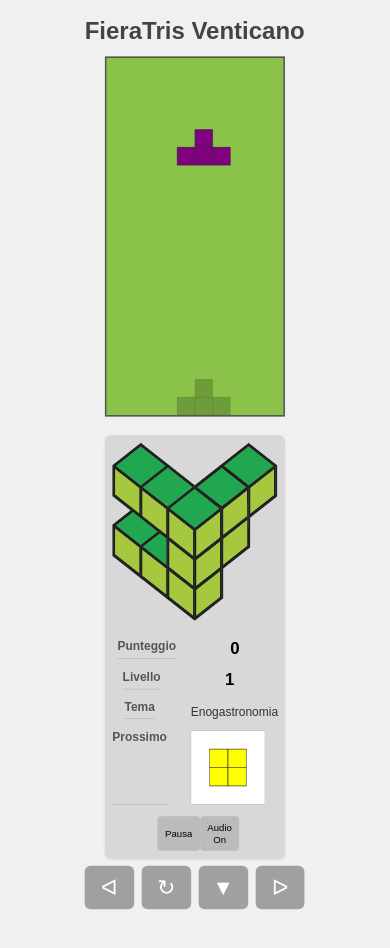
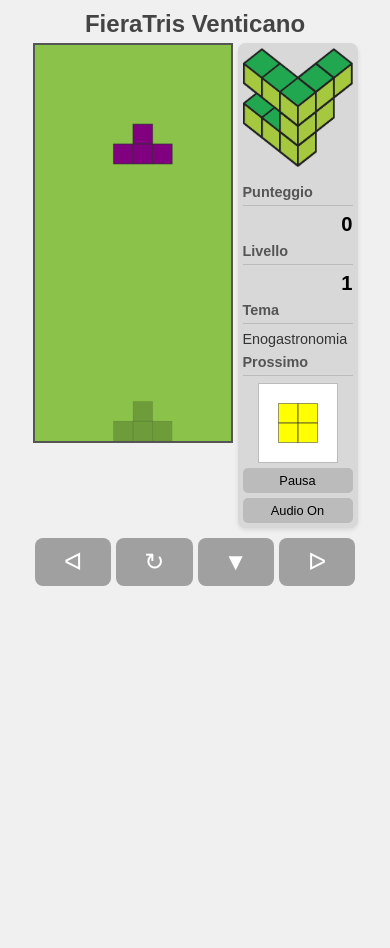
Before and after one commit to D3Br4nd/fieratrisVenticano, a website: page public/index.html in a window 390 px wide. After the commit the page ends 844 px from the top, so only its background shows below. Drawn offline with nearby package versions, Linux system fonts and the light colour scheme.

Commit message:
aggiustamenti ui

```diff
--- a/public/css/style.css
+++ b/public/css/style.css
@@ -234,80 +234,104 @@ body {
 /* Media queries per dispositivi mobili */
 @media screen and (max-width: 768px) {
     body {
-        align-items: flex-start;
-        padding-top: 10px;
+        padding: 0;
+        margin: 0;
+        min-height: 100vh;
+        display: flex;
+        flex-direction: column;
+        justify-content: flex-start;
     }
 
     #game-area {
-        transform: scale(0.85);
-        transform-origin: top center;
-    }
-
-    #main-content {
+        width: 100%;
+        padding: 5px;
+        margin: 0;
+        display: flex;
         flex-direction: column;
         align-items: center;
     }
 
+    #game-area h1 {
+        font-size: 1.5rem;
+        margin: 5px 0;
+    }
+
+    #main-content {
+        display: flex;
+        flex-direction: row;
+        width: 100%;
+        justify-content: center;
+        gap: 5px;
+    }
+
+    #tetris-canvas {
+        width: 200px;
+        height: 400px;
+    }
+
     #ui-panel {
-        width: 300px;
-        flex-direction: row;
-        flex-wrap: wrap;
-        justify-content: space-around;
+        width: 120px;
+        padding: 5px;
+        display: flex;
+        flex-direction: column;
+        font-size: 0.9rem;
+        gap: 5px;
+    }
+
+    #ui-panel h3 {
+        margin: 2px 0;
+        font-size: 0.9rem;
+    }
+
+    #next-piece-canvas {
+        width: 80px;
+        height: 80px;
+    }
+
+    #logo {
+        max-width: 100%;
+        height: auto;
+    }
+
+    #controls {
+        width: 100%;
+        max-width: 320px;
         margin-top: 10px;
+        display: grid;
+        grid-template-columns: repeat(4, 1fr);
+        gap: 5px;
+    }
+
+    #controls button {
+        padding: 10px 0;
+        font-size: 1.5rem;
     }
 
     #ui-panel > div {
-        width: 45%;
+        display: flex;
+        flex-direction: column;
+        gap: 5px;
     }
 
-    #controls {
-        margin-top: 10px;
-    }
-
-    /* Assicura che i pulsanti di controllo siano visibili */
-    #controls button {
-        padding: 12px 0;
+    #ui-panel button {
+        padding: 5px;
+        font-size: 0.8rem;
     }
 }
 
 /* Media query per dispositivi molto piccoli */
-@media screen and (max-width: 480px) {
-    #game-area {
-        transform: scale(0.75);
-    }
-
+@media screen and (max-width: 360px) {
     #tetris-canvas {
-        width: 240px;
-        height: 480px;
+        width: 180px;
+        height: 360px;
     }
 
     #ui-panel {
-        width: 240px;
-        padding: 10px;
+        width: 100px;
     }
 
     #next-piece-canvas {
-        width: 100px;
-        height: 100px;
+        width: 70px;
+        height: 70px;
     }
 }
-
-/* Aggiunta per gestire l'orientamento orizzontale su mobile */
-@media screen and (max-height: 600px) {
-    body {
-        align-items: flex-start;
-    }
-
-    #game-area {
-        transform: scale(0.7);
-        transform-origin: top center;
-    }
-
-    #main-content {
-        flex-direction: row;
-    }
-
-    #ui-panel {
-        width: 120px;
-    }
-}
--- a/public/index.html
+++ b/public/index.html
@@ -2,7 +2,7 @@
 <html lang="it">
 <head>
     <meta charset="UTF-8">
-    <meta name="viewport" content="width=device-width, initial-scale=1.0, maximum-scale=1.0, user-scalable=no">
+    <meta name="viewport" content="width=device-width, initial-scale=1.0, maximum-scale=1.0, user-scalable=no, viewport-fit=cover">
     <title>FieraTris Venticano 2025</title>
     <link rel="stylesheet" href="css/style.css">
 </head>
```
